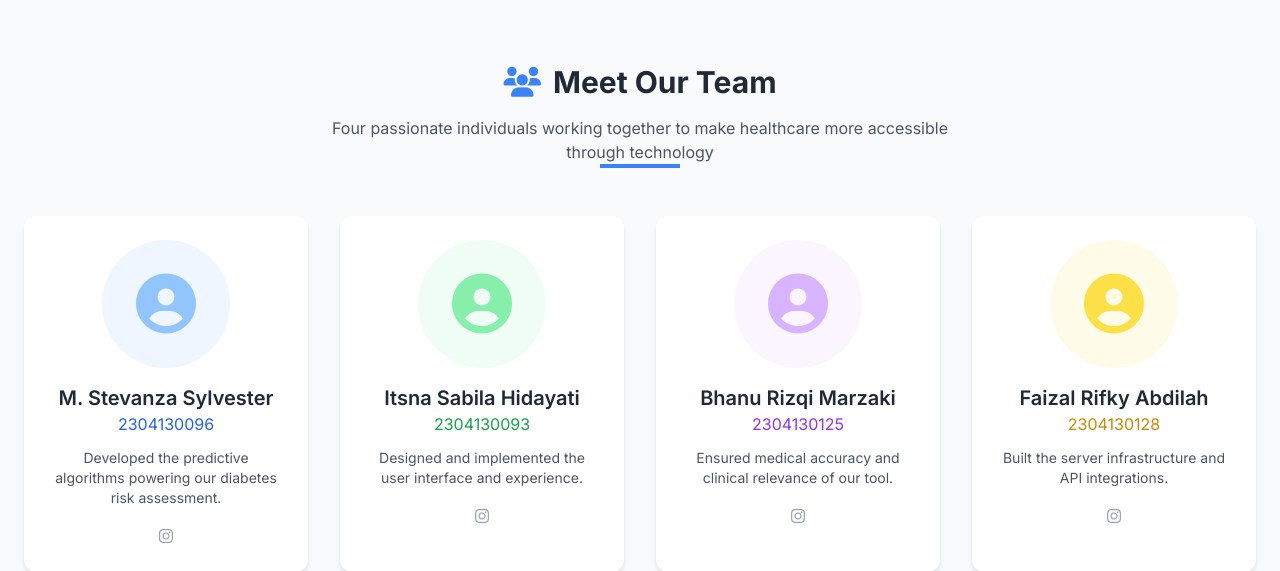
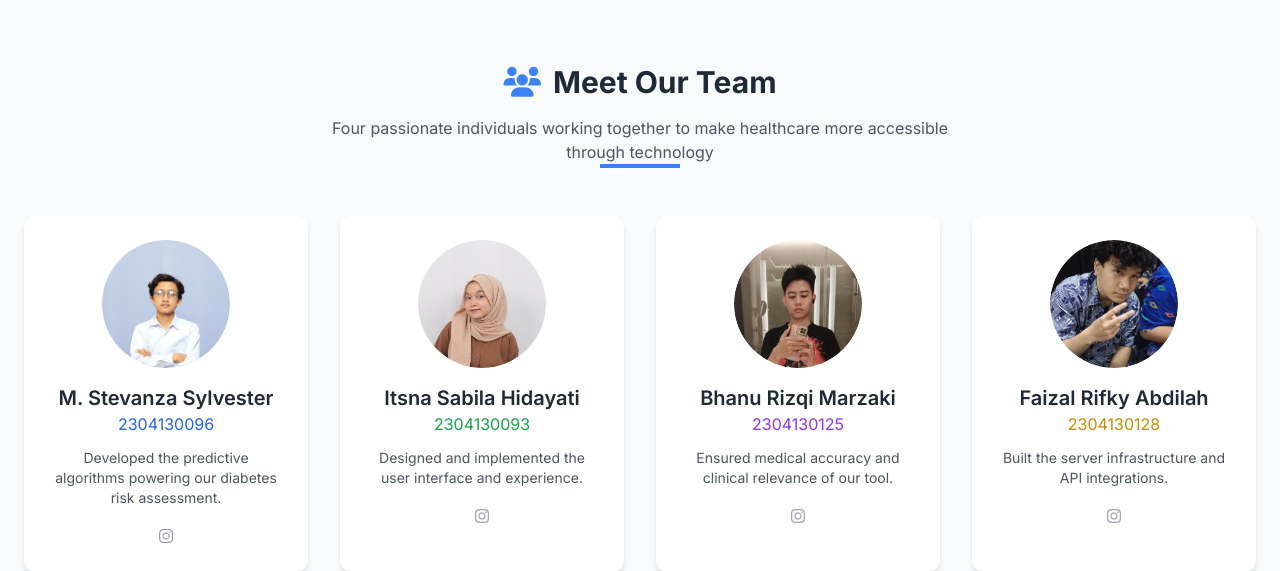
Before and after one commit to Stevanza-dev/diabetrix, a Flask app: page /about in a window 1280 px wide. Shown: the part 628-1199 px from the top of the page. Run offline with Flask 3, Linux system fonts and the light colour scheme; some libraries are stand-ins or nearby versions.

Commit message:
update about dan dataset diabetes

```diff
--- a/templates/about.html
+++ b/templates/about.html
@@ -107,7 +107,7 @@
           <!-- Team Member 1 -->
           <div class="team-card bg-white p-6 rounded-xl shadow-md transition-all duration-300">
             <div class="w-32 h-32 mx-auto mb-4 rounded-full bg-blue-50 flex items-center justify-center overflow-hidden">
-              <i class="fas fa-user-circle text-blue-300 text-6xl"></i>
+                <img src="../static/stevan.JPG" alt="Stevan" class="w-full h-full object-cover rounded-full">
             </div>
             <h3 class="text-xl font-semibold text-center text-gray-800">M. Stevanza Sylvester</h3>
             <p class="text-blue-600 text-center mb-3">2304130096</p>
@@ -115,14 +115,14 @@
               Developed the predictive algorithms powering our diabetes risk assessment.
             </p>
             <div class="flex justify-center space-x-3">
-              <a href="#" class="text-gray-400 hover:text-blue-500"><i class="fab fa-instagram"></i></a>
+              <a href="https://www.instagram.com/stevanzasyl/" class="text-gray-400 hover:text-blue-500" target="_blank" rel="noopener noreferrer"><i class="fab fa-instagram"></i></a>
             </div>
           </div>
 
           <!-- Team Member 2 -->
           <div class="team-card bg-white p-6 rounded-xl shadow-md transition-all duration-300">
             <div class="w-32 h-32 mx-auto mb-4 rounded-full bg-green-50 flex items-center justify-center overflow-hidden">
-              <i class="fas fa-user-circle text-green-300 text-6xl"></i>
+              <img src="../static/isna.jpg" alt="Itsna" class="w-full h-full object-cover rounded-full">
             </div>
             <h3 class="text-xl font-semibold text-center text-gray-800">Itsna Sabila Hidayati</h3>
             <p class="text-green-600 text-center mb-3">2304130093</p>
@@ -130,14 +130,14 @@
               Designed and implemented the user interface and experience.
             </p>
             <div class="flex justify-center space-x-3">
-              <a href="#" class="text-gray-400 hover:text-blue-500"><i class="fab fa-instagram"></i></a>
+              <a href="https://www.instagram.com/itsnasabilaa/" class="text-gray-400 hover:text-blue-500" target="_blank" rel="noopener noreferrer"><i class="fab fa-instagram"></i></a>
             </div>
           </div>
 
           <!-- Team Member 3 -->
           <div class="team-card bg-white p-6 rounded-xl shadow-md transition-all duration-300">
             <div class="w-32 h-32 mx-auto mb-4 rounded-full bg-purple-50 flex items-center justify-center overflow-hidden">
-              <i class="fas fa-user-circle text-purple-300 text-6xl"></i>
+              <img src="../static/banu.jpg" alt="Bhanu" class="w-full h-full object-cover rounded-full">
             </div>
             <h3 class="text-xl font-semibold text-center text-gray-800">Bhanu Rizqi Marzaki</h3>
             <p class="text-purple-600 text-center mb-3">2304130125</p>
@@ -145,14 +145,14 @@
               Ensured medical accuracy and clinical relevance of our tool.
             </p>
             <div class="flex justify-center space-x-3">
-              <a href="#" class="text-gray-400 hover:text-blue-500"><i class="fab fa-instagram"></i></a>
+              <a href="https://www.instagram.com/nolluiymon/" class="text-gray-400 hover:text-blue-500" target="_blank" rel="noopener noreferrer"><i class="fab fa-instagram"></i></a>
             </div>
           </div>
 
           <!-- Team Member 4 -->
           <div class="team-card bg-white p-6 rounded-xl shadow-md transition-all duration-300">
             <div class="w-32 h-32 mx-auto mb-4 rounded-full bg-yellow-50 flex items-center justify-center overflow-hidden">
-              <i class="fas fa-user-circle text-yellow-300 text-6xl"></i>
+              <img src="../static/faizal.png" alt="Bhanu" class="w-full h-full object-cover rounded-full">
             </div>
             <h3 class="text-xl font-semibold text-center text-gray-800">Faizal Rifky Abdilah</h3>
             <p class="text-yellow-600 text-center mb-3">2304130128</p>
@@ -160,7 +160,7 @@
               Built the server infrastructure and API integrations.
             </p>
             <div class="flex justify-center space-x-3">
-              <a href="#" class="text-gray-400 hover:text-blue-500"><i class="fab fa-instagram"></i></a>
+              <a href="https://www.instagram.com/faizal_rifky100/" class="text-gray-400 hover:text-blue-500" target="_blank" rel="noopener noreferrer"><i class="fab fa-instagram"></i></a>
             </div>
           </div>
         </div>
```
Also changed, not shown: static/banu.jpg (added), static/faizal.png (added), static/isna.jpg (added), static/stevan.JPG (added), 1 other file.
